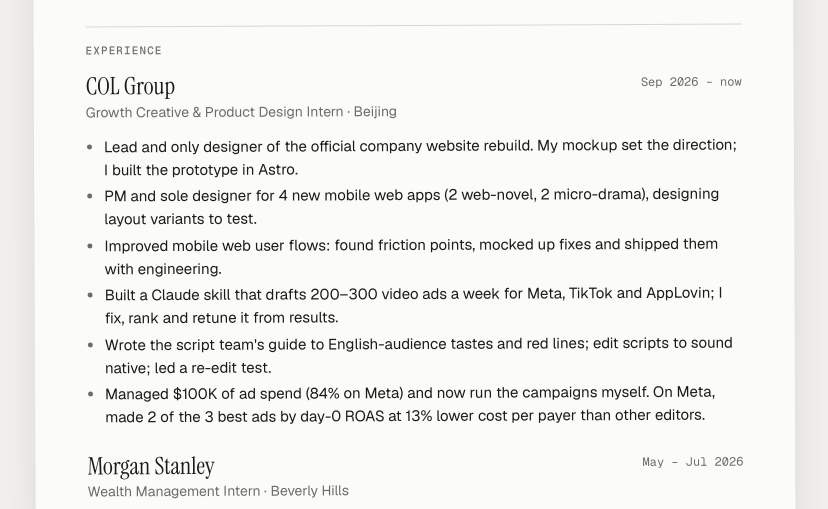
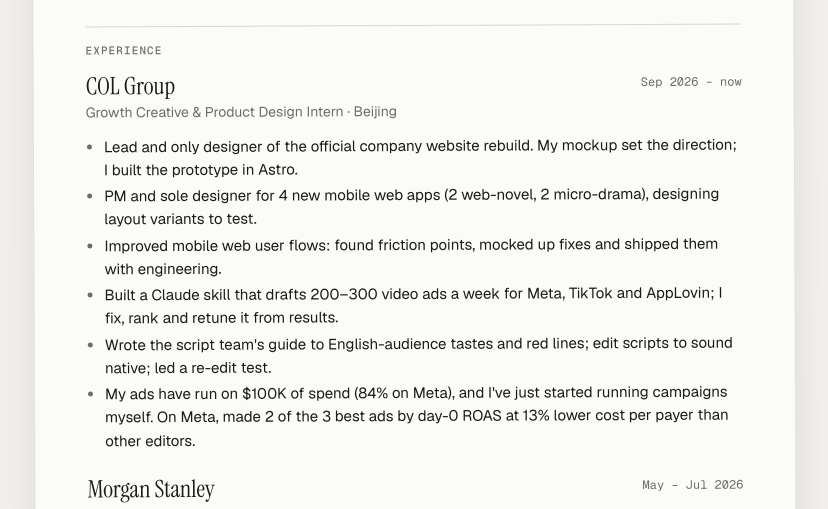
Before and after one commit to potatates/portfolio, a plain HTML site: page resume.html in a window 1280 px wide. Shown: the part 270-779 px from the top of the page, without its empty margins (223-1051 px from the left). Drawn offline with nearby package versions, Linux system fonts and the light colour scheme.

Commit message:
Résumé: $100K is spend behind my ads; campaigns just started
Co-Authored-By: Claude Opus 5.5 <noreply@anthropic.com>
Claude-Session: https://claude.ai/code/session_015ZUBhS9uf7c5fEtcmReUV9

```diff
--- a/resume.html
+++ b/resume.html
@@ -70,7 +70,7 @@ section>h2{font:500 11px/1.4 var(--mono);letter-spacing:.1em;text-transform:uppe
         <li>Improved mobile web user flows: found friction points, mocked up fixes and shipped them with engineering.</li>
         <li>Built a Claude skill that drafts 200–300 video ads a week for Meta, TikTok and AppLovin; I fix, rank and retune it from results.</li>
         <li>Wrote the script team's guide to English-audience tastes and red lines; edit scripts to sound native; led a re-edit test.</li>
-        <li>Managed $100K of ad spend (84% on Meta) and now run the campaigns myself. On Meta, made 2 of the 3 best ads by day-0 ROAS at 13% lower cost per payer than other editors.</li>
+        <li>My ads have run on $100K of spend (84% on Meta), and I've just started running campaigns myself. On Meta, made 2 of the 3 best ads by day-0 ROAS at 13% lower cost per payer than other editors.</li>
       </ul>
     </div>
     <div class="item">
```
